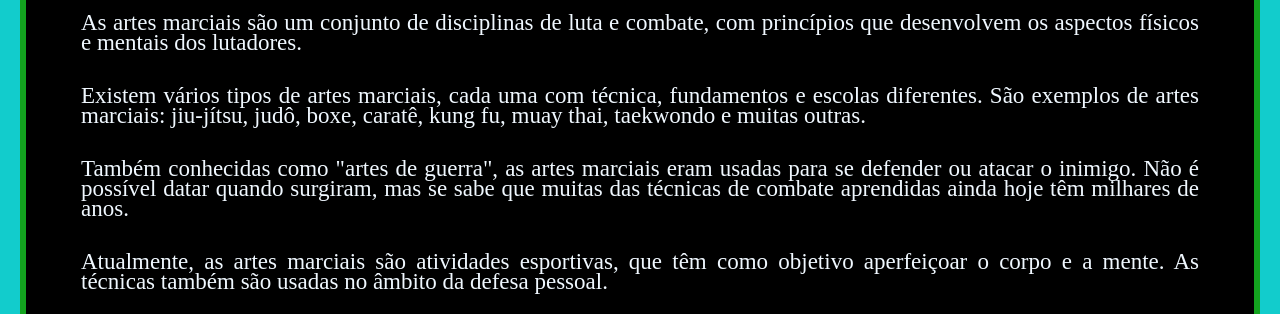
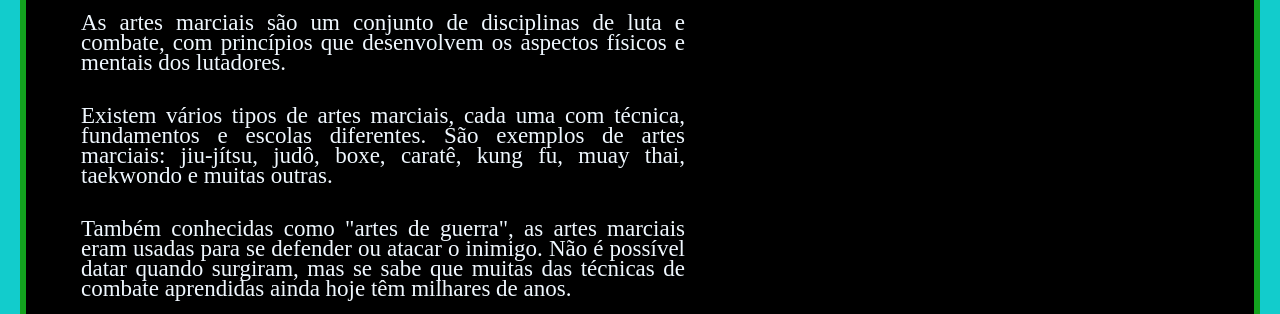
Before and after one commit to Xande-2007/Projeto2, a plain HTML site: page index.html in a window 1280 px wide. Shown: the part 186-500 px from the top of the page. Drawn offline with Linux system fonts and the light colour scheme.

Commit message:
Update styles.css

```diff
--- a/styles.css
+++ b/styles.css
@@ -79,3 +79,10 @@ footer{
     text-align: center;
     text-decoration: solid;
 }
+@media (min-width: 767px) {
+   .container{
+    width: 50%;
+
+   }
+
+}
```
